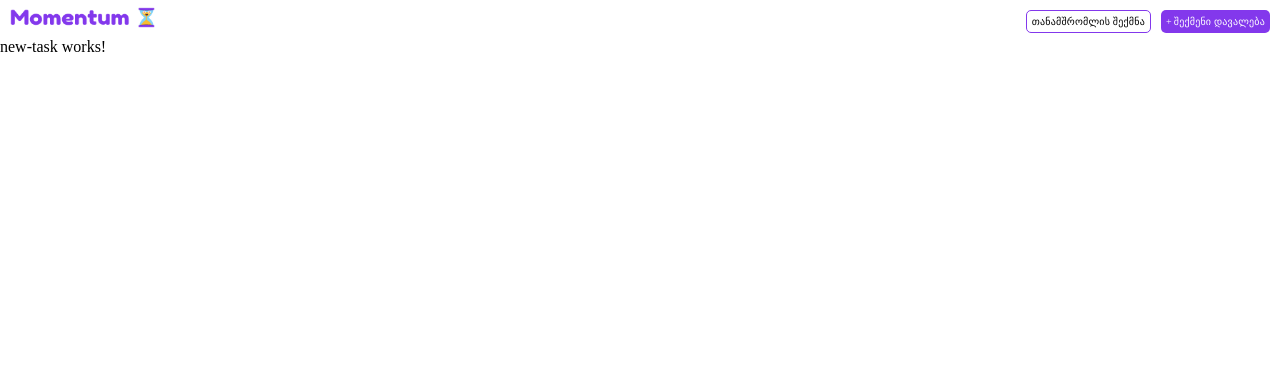
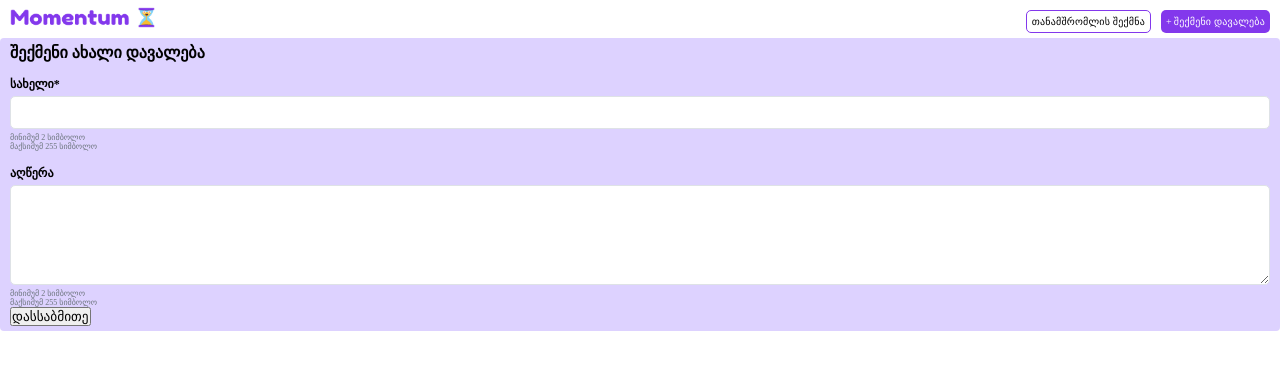
Before and after one commit to Kat-Erina/tasks-project, an Angular app: page /new-task in a window 1280 px wide. Shown: the top 370 px of the page. Built offline with nearby package versions, Linux system fonts and the light colour scheme.

Commit message:
wip: new-Task-Component

```diff
--- /dev/null
+++ b/src/app/core/shared-components/input/input.component.html
@@ -0,0 +1,12 @@
+<label [for]="{label}" >{{label}}</label>
+<input type="text" name={{label}} [value]="value()" (input)="handleChange($event)">
+<div class="span-container">
+    <span [ngClass]="{
+    'valid': value().length>0 && minimumLengthIsValid,
+    'invalid':value().length>0 && !minimumLengthIsValid
+}">{{minimumRequirement}}</span>
+<span [ngClass]="{
+    'valid': value().length>0 && !maxiumLengthIsValid,
+    'invalid':value().length>0 && maxiumLengthIsValid
+}">{{maximumRequirement}}</span>
+</div>
--- /dev/null
+++ b/src/app/core/shared-components/input/input.component.scss
@@ -0,0 +1,24 @@
+:host{
+    display: flex;
+    flex-direction: column;
+    gap:4px;
+    label{
+        font-size: 12px;
+        font-weight: bold;
+    }
+    input{
+        outline: none;
+        padding: 8px;
+        border-radius: 5px;
+        border:1px solid #DEE2E6
+    }
+    .span-container{
+        display: flex;
+        flex-direction: column;
+        span{
+        color: #6C757D;
+        font-size: 8px;
+        }
+
+    }
+}
--- /dev/null
+++ b/src/app/core/shared-components/input/input.component.ts
@@ -0,0 +1,26 @@
+import { CommonModule } from '@angular/common';
+import { Component, effect, EventEmitter, Input, input, OnInit, Output } from '@angular/core';
+
+@Component({
+  selector: 'app-input',
+  imports: [CommonModule],
+  templateUrl: './input.component.html',
+  styleUrl: './input.component.scss'
+})
+export class InputComponent {
+value=input<string>('')
+@Input() label=""
+@Input() minimumLengthIsValid!:boolean
+@Input() maxiumLengthIsValid!:boolean
+@Input() minimumRequirement=""
+@Input() maximumRequirement=""
+@Output() valueEmit=new EventEmitter<string>();
+
+
+handleChange(event:Event){
+this.valueEmit.emit((event.target as HTMLInputElement).value);
+}
+
+
+
+}
--- a/src/app/new-task/new-task.component.html
+++ b/src/app/new-task/new-task.component.html
@@ -1 +1,41 @@
-<p>new-task works!</p>
+<div class="task-container">
+    <h1>შექმენი ახალი დავალება</h1>
+    <form (submit)="handleSubmit($event)">
+
+        <!-- pirveli div -->
+       <div class="first-sub-container">
+       <!-- name fileds -->
+        <div class="title-div">
+<app-input [label]="'სახელი*'" [value]="titleValue()" (valueEmit)="handleNameChange($event)" [minimumRequirement]="'მინიმუმ 2 სიმბოლო'"
+[maximumRequirement]="'მაქსიმუმ 255 სიმბოლო'" [minimumLengthIsValid]="minimumLengthValid()"  [maxiumLengthIsValid]="maximumLengthValid()">
+</app-input>
+        </div>
+
+        <!-- desc div -->
+
+        <div class="desc-div">
+            <label for="description"> აღწერა</label>
+            <textarea [value]="description()" name="description" (input)="handleDescriptionChange($event)" [value]="description()"></textarea>
+            <div class="span-container">
+            <span [ngClass]="{
+                'valid':description().length>0 && descMinimumValidation(),
+                'invalid':description().length>0 && !descMinimumValidation()
+            }">მინიმუმ 2 სიმბოლო</span>
+            <span [ngClass]="{
+                'valid':description().length>0 && !regexForMaximumLength.test(description()),
+                'invalid':description().length>0 && regexForMaximumLength.test(description())
+            }">მაქსიმუმ 255 სიმბოლო</span>
+            </div>
+           </div>
+       </div>
+
+       <!-- meore div -->
+
+
+
+       <!-- //მესამე დივ -->
+        <div>
+            <button type="submit">დასსაბმითე</button>
+        </div>
+    </form>
+</div>
--- a/src/app/new-task/new-task.component.scss
+++ b/src/app/new-task/new-task.component.scss
@@ -0,0 +1,49 @@
+.task-container{
+    padding: 5px 10px;
+    display: flex;
+    flex-direction: column;
+    background-color: #DDD2FF;
+    border-radius: 4px;
+    gap:15px;
+    h1{
+        font-size: 16px;
+    }
+    form{
+        display: flex;
+        flex-direction: column;
+        .first-sub-container{
+            display: flex;
+    flex-direction: column;
+    gap:15px;
+
+    .desc-div{
+        display: flex;
+        flex-direction: column;
+        gap:4px;
+        label{
+            font-size: 12px;
+            font-weight: bold;
+        };
+        textarea{
+            outline: none;
+            padding: 8px;
+            border-radius: 5px;
+            border:1px solid #DEE2E6;
+            min-height: 100px;
+        }
+        .span-container{
+            display: flex;
+            flex-direction: column;
+            span{
+            color: #6C757D;
+            font-size: 8px;
+            }
+
+        }
+
+
+
+    }
+        }
+    }
+}
--- a/src/app/new-task/new-task.component.ts
+++ b/src/app/new-task/new-task.component.ts
@@ -1,11 +1,83 @@
-import { Component } from '@angular/core';
+import { Component, OnInit, signal } from '@angular/core';
+import { InputComponent } from '../core/shared-components/input/input.component';
+import { CommonModule } from '@angular/common';
 
 @Component({
   selector: 'app-new-task',
-  imports: [],
+  imports: [InputComponent, CommonModule],
   templateUrl: './new-task.component.html',
   styleUrl: './new-task.component.scss'
 })
-export class NewTaskComponent {
+export class NewTaskComponent implements OnInit{
+ data={
+    name:"",
+    description:"",
+    status:"",
+    department:"",
+    priority:"",
+    employee:"",
+    deadline:""
+  }
 
+titleValue=signal('');
+minimumLengthValid=signal(false);
+maximumLengthValid=signal(true);
+regexforMinimumLength =new RegExp(`^(?:.*?\\S.*?){2,}$`);
+regexForMaximumLength=new RegExp(`^(?:\\S\\s*){256,}$`);
+description=signal('');
+descMinimumValidation=signal(false)
+descMaximumValidation=signal(false)
+formSubmitted=signal(false)
+
+
+handleNameChange(value:string){
+    this.titleValue.set(value)
+    localStorage.setItem('taskData',JSON.stringify( {...this.data, name:this.titleValue()}));
+   this.minimumLengthValid.set(this.regexforMinimumLength.test(this.titleValue()));
+   this.maximumLengthValid.set(this.regexForMaximumLength.test(this.titleValue()));
+   this.data = { ...this.data, name: this.titleValue() };
+   localStorage.setItem('taskData',JSON.stringify(this.data));
+  }
+
+  handleDescriptionChange(event:Event){
+    const value=(event.target as HTMLTextAreaElement).value;
+    this.description.set(value)
+    this.descMinimumValidation.set(this.regexforMinimumLength.test(this.description()));
+    this.descMaximumValidation.set(this.regexForMaximumLength.test(this.description()));
+    this.data = { ...this.data, description: this.description() };
+    localStorage.setItem('taskData',JSON.stringify(this.data));
+    console.log(  this.descMinimumValidation())
+  }
+
+  ngOnInit(): void {
+    // localStorage.clear()
+    let fetchedData=localStorage.getItem('taskData');
+    if(fetchedData){
+      let data=JSON.parse(fetchedData);
+      console.log(data)
+      this.data=data;
+      this.titleValue.set(data.name);
+      this.minimumLengthValid.set(this.regexforMinimumLength.test(this.titleValue()));
+      this.maximumLengthValid.set(this.regexForMaximumLength.test(this.titleValue()));
+      this.description.set(data.description)
+      this.descMinimumValidation.set(this.regexforMinimumLength.test(this.description()));
+      this.descMaximumValidation.set(this.regexForMaximumLength.test(this.description()));
+
+    }
+    else{
+      localStorage.setItem('taskData', JSON.stringify(this.data))
+    }
+    console.log(this.description())
+    // console.log(  this.descMinimumValidation())
+
+  }
+
+
+  handleSubmit(event:Event){
+    event.preventDefault();
+this.formSubmitted.set(true);
+
+if(this.formSubmitted()){}
+
+  }
 }
--- a/src/styles.scss
+++ b/src/styles.scss
@@ -3,3 +3,11 @@
     margin: 0;
     box-sizing: border-box;
 }
+
+.valid{
+    color: #08A508 !important
+}
+
+.invalid{
+    color: #FA4D4D !important
+}
```
Also changed, not shown: src/app/core/types/models.ts (added, +45 -0 lines).
